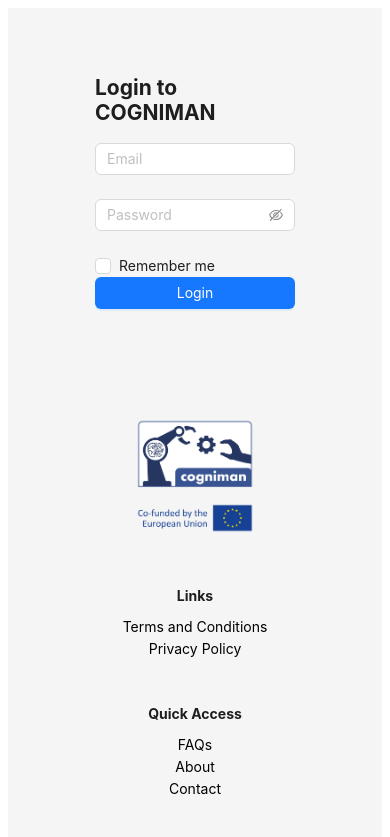
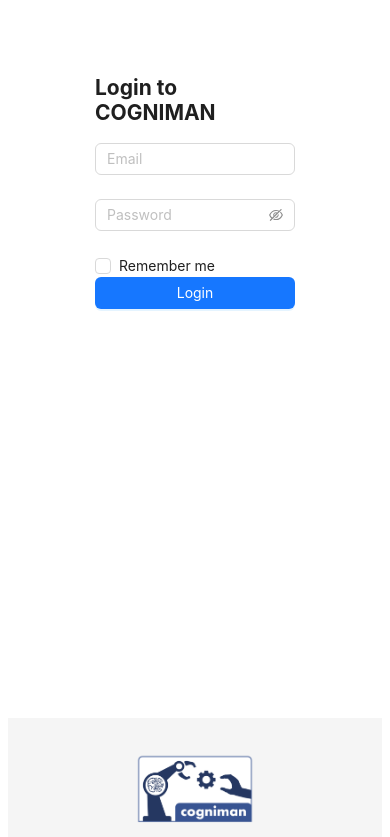
Before and after one commit to COGNIMANEU/pilot03-user-interface-hmi, a React (Vite) app in the folder client/: page /login in a window 390 px wide. Shown: the top 837 px of the page. Built offline with nearby package versions, Linux system fonts and the light colour scheme; no server answers.

Commit message:
use full width for mobile view

```diff
--- a/client/src/components/DashboardPage.jsx
+++ b/client/src/components/DashboardPage.jsx
@@ -2,7 +2,7 @@
 
 const DashboardPage = () => {
   return (
-    <div style={{ padding: '20px' }}>
+    <div>
       <SessionsComponent />
     </div>
   );
--- a/client/src/components/EditSessionPage.css
+++ b/client/src/components/EditSessionPage.css
@@ -1,5 +1,4 @@
 .edit-session-container {
-  padding: 20px;
   max-width: 800px;
   margin: auto;
 }
--- a/client/src/components/MainLayout.css
+++ b/client/src/components/MainLayout.css
@@ -1,15 +1,13 @@
 /* MainLayout Styles */
 .main-content {
-  padding: 20px 50px;
-  margin-top: 64px;
+  padding: 0px 40px;
   background: #fff;
   min-height: calc(100vh - 64px - 70px); /* Adjust for header and footer height */
 }
 
 @media (max-width: 768px) {
   .main-content {
-    padding: 0 20px;
-    margin-top: 56px; /* Adjust for smaller header height */
+    padding: 0px 0px;
     width: 100%; /* Full width in collapsed mode */
   }
 }
--- a/client/src/components/MainLayout.jsx
+++ b/client/src/components/MainLayout.jsx
@@ -10,7 +10,7 @@
   return (
     <Layout>
       {isAuthenticated && <Navbar />}
-      <Content>
+      <Content className="main-content">
         {children}
       </Content>
       <CustomFooter />
--- a/client/src/components/NewSessionForm.css
+++ b/client/src/components/NewSessionForm.css
@@ -1,7 +1,6 @@
 .new-session-form {
   max-width: 600px;
   margin: auto;
-  padding: 20px;
 }
 
 .new-session-form h2 {
--- a/client/src/components/SessionDetailPage.css
+++ b/client/src/components/SessionDetailPage.css
@@ -1,7 +1,3 @@
-.session-detail-container {
-  padding: 20px;
-}
-
 .loading-container {
   display: flex;
   justify-content: center;
--- a/client/src/components/SessionsComponent.css
+++ b/client/src/components/SessionsComponent.css
@@ -1,7 +1,3 @@
-.session-overview-container {
-  padding: 20px;
-}
-
 .session-overview-header {
   display: flex;
   justify-content: space-between;
```
